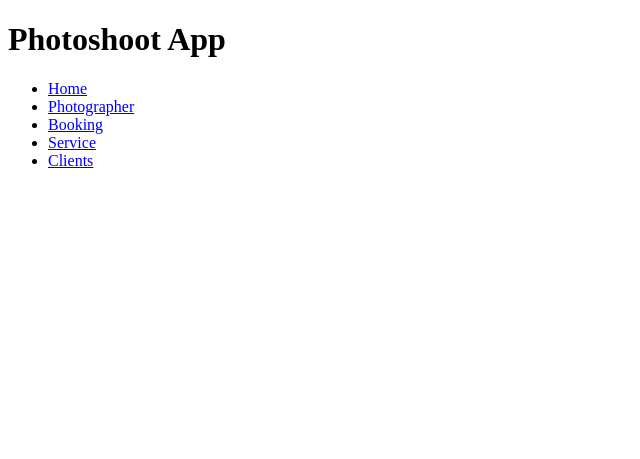
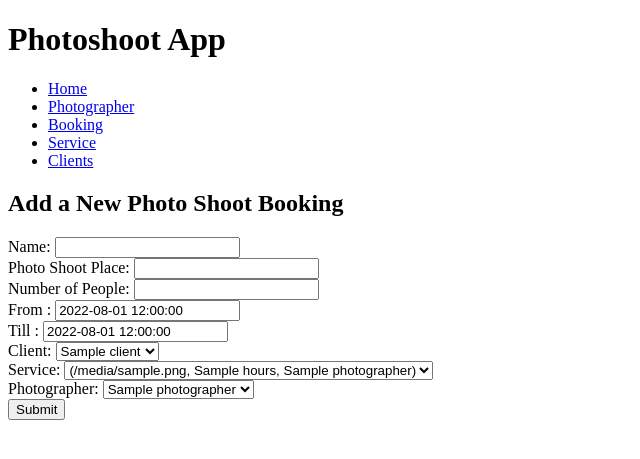
Before and after one commit to hanselkang/photo_shoot_booking_project, a Flask app: template templates/bookings/new.html in a window 1280 px wide. Shown: the top 459 px of the page, without its empty margins (0-640 px from the left). Run offline with Flask 2, Linux system fonts and the light colour scheme; the template is opened without the code that fills it: most values are stand-ins (such as "Sample title", 1, 10 or a date in 2020).

Commit message:
new booking available

```diff
--- a/templates/bookings/bookings.html
+++ b/templates/bookings/bookings.html
@@ -5,6 +5,7 @@
 <section>
     <p>Booking Name: {{ booking.name }}</p>
     <p>Type : {{ booking.service.photo_type }}</p>
+    <p>Photo Shoot Place : {{ booking.address }}</p>
     <p>Number of People: {{ booking.num_of_group }}</p>
     <p>From : {{ booking.photoshoot_start_time }}</p>
     <p>Till : {{ booking.photoshoot_end_time }}</p>
--- a/templates/bookings/new.html
+++ b/templates/bookings/new.html
@@ -1,3 +1,62 @@
 {% extends "base.html" %}
 {% block content %}
+
+<h2>Add a New Photo Shoot Booking</h2>
+
+<form action="/bookings" method="POST">
+    <div>
+        <label for="name">Name:</label>
+        <input type="text" id="name" name="name">
+    </div>
+    <div>
+        <label for="address">Photo Shoot Place:</label>
+        <input type="text" id="address" name="address">
+    </div>
+    <div>
+        <label for="num_of_group">Number of People:</label>
+        <input type="text" id="num_of_group" name="num_of_group">
+    </div>
+    <div>
+        <label for="photoshoot_start_time">From :</label>
+        <input type="datetime" value="2022-08-01 12:00:00" id="photoshoot_start_time" name="photoshoot_start_time" >
+    </div>
+    <div>
+        <label for="photoshoot_end_time">Till :</label>
+        <input type="datetime" value="2022-08-01 12:00:00" id="photoshoot_end_time" name="photoshoot_end_time">
+    </div>
+    <div>
+        <label for="client">Client:</label>
+        <select name="client_id" id="client">
+            {% for client in clients %}
+            <option value="{{ client.id }}">
+                {{ client.name }}
+            </option>
+            {% endfor %}
+        </select>
+    </div>
+    <div>
+        <label for="service">Service:</label>
+        <select name="service_id" id="service">
+            {% for service in services %}
+            <option value="{{ service.id }}">
+                {{ service.photo_type, service.hours, service.photographer.name }}
+            </option>
+            {% endfor %}
+        </select>
+    </div>
+    <div>
+        <label for="photographer">Photographer:</label>
+        <select name="photographer_id" id="photographer">
+            {% for photographer in photographers %}
+            <option value="{{ photographer.id }}">
+                {{ photographer.name }}
+            </option>
+            {% endfor %}
+        </select>
+    </div>
+    <div>
+        <input type="submit">
+    </div>
+</form>
+
 {% endblock %}
```
Also changed, not shown: controllers/bookings_controller.py (+32 -0 lines).
